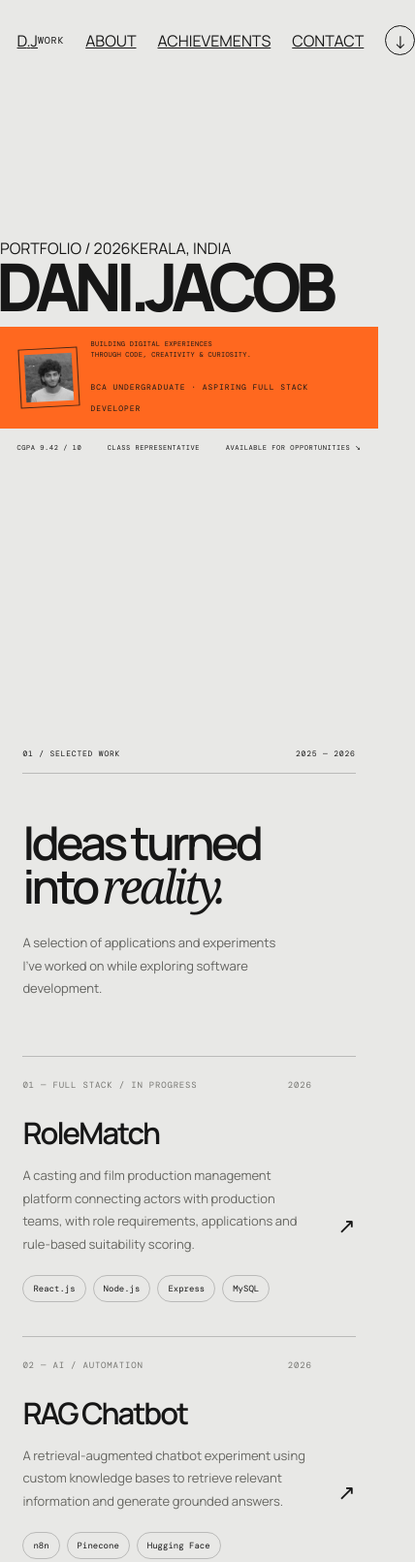
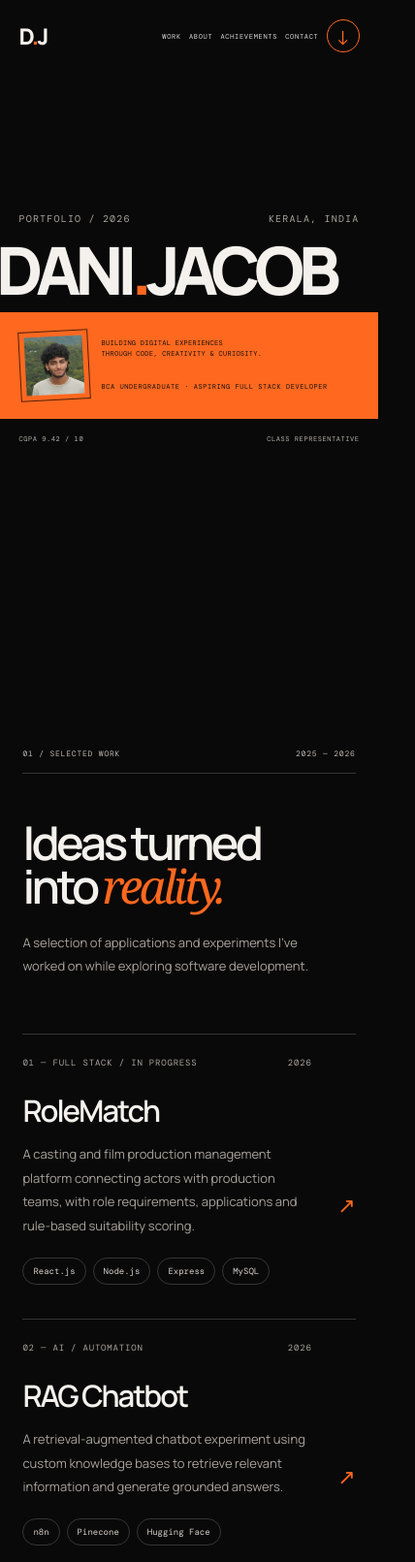
Before and after one commit to danjqb/dani-portfolio, a plain HTML site: page index.html in a window 390 px wide. Shown: the top 1611 px of the page at 97% size, 428 px wide, since content can reach past the window. Drawn offline with nearby package versions, Linux system fonts and the light colour scheme; a script that the page names is missing.

Commit message:
Refactor CSS variables and styles for dark theme

```diff
--- a/style.css
+++ b/style.css
@@ -1,134 +1,39 @@
-@import url('https://fonts.googleapis.com/css2?family=DM+Mono:wght@400;500&family=Manrope:wght@400;500;600;700;800&display=swap');
-
-:root {
-  --paper: #e8e8e6;
-  --ink: #171717;
-  --muted: #777773;
-  --orange: #ff681f;
-  --line: rgba(23, 23, 23, .22);
-}
-* { box-sizing: border-box; }
-html { scroll-behavior: smooth; }
-body {
-  margin: 0;
-  background: var(--paper);
-  color: var(--ink);
-  font-family: 'Manrope', Arial, sans-serif;
-  -webkit-font-smoothing: antialiased;
-}
-a { color: inherit; }
-.topbar {
-  position: absolute; top: 0; left: 0; width: 100%;
-  padding: 26px 4.5%; display: flex; justify-content: space-between;
-  align-items: center; z-index: 5;
-}
-.mark { width: 24px; height: 24px; display: flex; gap: 3px; align-items: end; text-decoration: none; }
-.mark span { display: block; width: 5px; background: var(--ink); transform: skew(-25deg); }
-.mark span:nth-child(1) { height: 10px; }
-.mark span:nth-child(2) { height: 17px; }
-.mark span:nth-child(3) { height: 13px; }
-.top-links { display: flex; align-items: center; gap: 22px; }
-.top-links > a:first-child { font: 10px 'DM Mono', monospace; text-decoration: none; letter-spacing: .08em; }
-.resume-icon {
-  display: grid; place-items: center; width: 31px; height: 31px;
-  border: 1px solid var(--ink); border-radius: 50%; text-decoration: none; font-size: 18px;
-  transition: background .2s, color .2s;
-}
-.resume-icon:hover { background: var(--ink); color: white; }
-.opening { padding-top: 25vh; min-height: 100vh; }
-.hero-title-wrap { overflow: hidden; width: 100%; }
-.giant-title {
-  margin: 0 0 1.2vw -1.1vw; white-space: nowrap;
-  font-size: 17.2vw; line-height: .82; letter-spacing: -.095em;
-  font-weight: 800; transform: scaleX(.99); transform-origin: left center;
-}
-.orange-strip {
-  margin-top: 2.5vw; min-height: 126px; background: var(--orange);
-  display: flex; align-items: center; padding: 13px 4.5%; gap: 23px; overflow: hidden;
-}
-.profile-frame {
-  flex: 0 0 88px; width: 88px; height: 88px; padding: 5px;
-  border: 1px solid rgba(20,20,20,.8); transform: rotate(-3deg);
-}
-.profile-frame img { width: 100%; height: 100%; object-fit: cover; display: block; filter: grayscale(100%); }
-.intro-copy { min-width: 235px; }
-.intro-copy p { font: 10px/1.55 'DM Mono', monospace; letter-spacing: .04em; margin: 0 0 13px; }
-.intro-copy span { font: 9px 'DM Mono', monospace; letter-spacing: .12em; }
-.ticker { flex: 1; overflow: hidden; white-space: nowrap; text-align: right; font: 10px 'DM Mono', monospace; letter-spacing: .1em; }
-.hero-foot { display: flex; justify-content: space-between; padding: 15px 4.5%; font: 9px 'DM Mono', monospace; letter-spacing: .08em; }
-.section-pad { padding: 115px 7%; }
-.section-kicker { display: flex; justify-content: space-between; gap: 20px; font: 10px 'DM Mono', monospace; letter-spacing: .1em; text-transform: uppercase; border-bottom: 1px solid var(--line); padding-bottom: 15px; }
-.section-intro { display: flex; align-items: end; justify-content: space-between; gap: 40px; padding: 65px 0 75px; }
-h2 { font-size: clamp(48px, 8vw, 112px); line-height: .94; letter-spacing: -.075em; font-weight: 600; margin: 0; }
-h2 em { font-family: Georgia, serif; font-weight: 400; }
-.section-intro p { max-width: 275px; font-size: 13px; line-height: 1.8; color: #62625f; margin: 0 2% 8px 0; }
-.project-card { position: relative; border-top: 1px solid var(--line); padding: 23px 45px 35px 0; }
-.project-card:last-child { border-bottom: 1px solid var(--line); }
-.project-meta { display: flex; justify-content: space-between; font: 9px 'DM Mono', monospace; letter-spacing: .09em; color: var(--muted); }
-.project-main { display: flex; justify-content: space-between; align-items: end; gap: 35px; padding-top: 22px; }
-.project-main > div:first-child { max-width: 620px; }
-.project-main h3 { font-size: clamp(31px, 4.2vw, 58px); letter-spacing: -.065em; font-weight: 600; margin: 0 0 12px; }
-.project-main p { color: #666661; font-size: 13px; line-height: 1.8; max-width: 570px; margin: 0; }
-.project-tags { display: flex; flex-wrap: wrap; justify-content: end; gap: 7px; max-width: 280px; }
-.project-tags span { border: 1px solid var(--line); border-radius: 30px; padding: 7px 10px; font: 9px 'DM Mono', monospace; white-space: nowrap; }
-.project-arrow { position: absolute; right: 0; top: 50%; font-size: 22px; transition: transform .2s; }
-.project-card:hover .project-arrow { transform: translate(4px,-4px); }
-.about { background: #dededb; }
-.about-layout { display: grid; grid-template-columns: 1.25fr .75fr; gap: 8%; padding-top: 65px; align-items: end; }
-.about-layout h2 { font-size: clamp(48px, 7vw, 96px); }
-.about-copy { padding-bottom: 7px; }
-.about-copy p { color: #5d5d59; font-size: 13px; line-height: 1.9; margin: 0 0 18px; }
-.text-link { display: inline-flex; gap: 24px; margin-top: 20px; padding-bottom: 8px; border-bottom: 1px solid var(--ink); text-decoration: none; font: 10px 'DM Mono', monospace; letter-spacing: .08em; }
-.skills h2, .education h2 { padding: 62px 0 55px; }
-.skills-grid { display: grid; grid-template-columns: repeat(3, 1fr); border-top: 1px solid var(--line); }
-.skills-grid div { display: flex; align-items: baseline; gap: 18px; padding: 22px 10px 22px 0; border-bottom: 1px solid var(--line); }
-.skills-grid small { font: 9px 'DM Mono', monospace; color: var(--muted); }
-.skills-grid span { font-size: 15px; font-weight: 500; }
-.education { background: #dededb; }
-.education-row { display: grid; grid-template-columns: .55fr 1.5fr .7fr; gap: 25px; border-top: 1px solid var(--line); padding: 30px 0; align-items: start; }
-.education-years, .education-status { font: 10px 'DM Mono', monospace; letter-spacing: .06em; }
-.education-status { text-align: right; color: var(--muted); }
-.education-row h3 { margin: 0 0 10px; font-size: 23px; letter-spacing: -.04em; }
-.education-row p { margin: 5px 0; color: #656560; font-size: 13px; }
-.education-row .education-note { margin-top: 15px; font: 10px 'DM Mono', monospace; }
-.contact { background: var(--ink); color: #eee; padding-bottom: 90px; }
-.contact .section-kicker { border-color: #4b4b48; color: #aaa; }
-.contact-overline { font: 10px 'DM Mono', monospace; letter-spacing: .1em; color: #aaa; margin: 75px 0 25px; }
-.contact h2 { font-size: clamp(60px, 10vw, 140px); }
-.contact-email { display: inline-flex; gap: 25px; color: var(--orange); text-decoration: none; margin-top: 48px; padding-bottom: 9px; border-bottom: 1px solid #777; font-size: clamp(16px, 2vw, 24px); }
-.social-row { display: flex; gap: 30px; margin-top: 75px; }
-.social-row a, .footer { font: 9px 'DM Mono', monospace; letter-spacing: .08em; text-decoration: none; }
-.social-row a { color: #ddd; }
-.footer { background: var(--ink); color: #999; border-top: 1px solid #444; padding: 22px 7%; display: flex; justify-content: space-between; gap: 20px; }
-.footer a { color: #ddd; text-decoration: none; }
-
-@media (max-width: 760px) {
-  .opening { padding-top: 29vh; min-height: 82vh; }
-  .giant-title { font-size: 17.5vw; letter-spacing: -.09em; }
-  .orange-strip { min-height: 105px; padding: 10px 5%; gap: 13px; }
-  .profile-frame { flex-basis: 70px; width: 70px; height: 70px; }
-  .intro-copy { min-width: 0; }
-  .intro-copy p { font-size: 8px; }
-  .intro-copy span { font-size: 8px; }
-  .ticker { display: none; }
-  .hero-foot { font-size: 7px; }
-  .section-pad { padding: 80px 6%; }
-  .section-intro { display: block; padding: 48px 0 50px; }
-  .section-intro p { margin-top: 25px; }
-  .project-main { display: block; }
-  .project-tags { justify-content: start; margin-top: 20px; }
-  .project-arrow { top: 55%; }
-  .about-layout { grid-template-columns: 1fr; gap: 35px; padding-top: 48px; }
-  .skills-grid { grid-template-columns: repeat(2, 1fr); }
-  .skills-grid span { font-size: 13px; }
-  .education-row { grid-template-columns: 1fr; gap: 15px; }
-  .education-status { text-align: left; }
-  .contact-overline { margin-top: 55px; }
-  .social-row { flex-wrap: wrap; gap: 20px; margin-top: 55px; }
-  .footer { flex-direction: column; gap: 12px; padding: 22px 6%; }
-}
-@media (max-width: 420px) {
-  .intro-copy p { font-size: 7px; }
-  .profile-frame { flex-basis: 61px; width: 61px; height: 61px; }
-  .section-kicker { font-size: 8px; }
-}
+*{box-sizing:border-box}
+:root{--bg:#090909;--panel:#141414;--panel2:#1c1c1c;--ink:#f4f1ed;--muted:#aaa39c;--orange:#ff681f;--line:rgba(255,255,255,.18)}
+html{scroll-behavior:smooth;scroll-padding-top:90px}
+body{margin:0;background:var(--bg);color:var(--ink);font-family:'Manrope',Arial,sans-serif;-webkit-font-smoothing:antialiased}
+a{color:inherit}
+.topbar{position:absolute;top:0;left:0;width:100%;padding:25px 5%;display:flex;justify-content:space-between;align-items:center;z-index:5}
+.brand{font-weight:800;font-size:23px;letter-spacing:-.08em;text-decoration:none}.brand span,.giant-title span{color:var(--orange)}
+.top-links{display:flex;align-items:center;gap:25px}.top-links>a:not(.resume-icon){font:10px 'DM Mono',monospace;letter-spacing:.1em;text-decoration:none;color:#ddd;transition:color .2s}.top-links>a:hover{color:var(--orange)}
+.resume-icon{display:grid;place-items:center;width:34px;height:34px;border:1px solid var(--orange);border-radius:50%;text-decoration:none;color:var(--orange);font-size:20px;transition:.2s}.resume-icon:hover{background:var(--orange);color:#090909}
+.opening{padding-top:22vh;min-height:100vh}.hero-topline{display:flex;justify-content:space-between;padding:0 5% 18px;font:10px 'DM Mono',monospace;color:var(--muted);letter-spacing:.12em}
+.hero-title-wrap{overflow:hidden;width:100%}.giant-title{margin:0 0 1.5vw -1vw;white-space:nowrap;font-size:17.8vw;line-height:.82;letter-spacing:-.105em;font-weight:800}
+.orange-strip{margin-top:2.5vw;min-height:140px;background:var(--orange);color:#111;display:flex;align-items:center;padding:15px 5%;gap:25px;overflow:hidden}
+.profile-frame{flex:0 0 100px;width:100px;height:100px;padding:5px;border:1px solid rgba(0,0,0,.7);transform:rotate(-3deg)}
+.profile-frame img{width:100%;height:100%;object-fit:cover;object-position:center 35%;display:block}
+.intro-copy{min-width:270px}.intro-copy p{font:10px/1.6 'DM Mono',monospace;letter-spacing:.04em;margin:0 0 13px}.intro-copy span{font:9px 'DM Mono',monospace;letter-spacing:.08em}
+.ticker{flex:1;overflow:hidden;white-space:nowrap;text-align:right;font:10px 'DM Mono',monospace;letter-spacing:.1em}.ticker span{display:inline-block;animation:marquee 18s linear infinite}
+@keyframes marquee{to{transform:translateX(-35%)}}
+.hero-foot{display:flex;justify-content:space-between;gap:12px;padding:16px 5%;font:9px 'DM Mono',monospace;letter-spacing:.08em;color:#b5b0aa}
+.section-pad{padding:112px 7%}.section-kicker{display:flex;justify-content:space-between;gap:20px;font:10px 'DM Mono',monospace;letter-spacing:.1em;text-transform:uppercase;border-bottom:1px solid var(--line);padding-bottom:15px;color:#c0b9b2}
+.section-intro{display:flex;align-items:end;justify-content:space-between;gap:40px;padding:65px 0 70px}
+h2{font-size:clamp(48px,8vw,112px);line-height:.94;letter-spacing:-.075em;font-weight:600;margin:0}h2 em{font-family:Georgia,serif;font-weight:400;color:var(--orange)}
+.section-intro p{max-width:300px;font-size:13px;line-height:1.8;color:var(--muted);margin:0 2% 8px 0}
+.project-card{position:relative;border-top:1px solid var(--line);padding:23px 45px 35px 0}.project-card:last-child{border-bottom:1px solid var(--line)}
+.project-meta{display:flex;justify-content:space-between;font:9px 'DM Mono',monospace;letter-spacing:.09em;color:var(--muted)}
+.project-main{display:flex;justify-content:space-between;align-items:end;gap:35px;padding-top:22px}.project-main>div:first-child{max-width:620px}
+.project-main h3{font-size:clamp(31px,4.2vw,58px);letter-spacing:-.065em;font-weight:600;margin:0 0 12px}.project-main p,.about-copy p{color:var(--muted);font-size:13px;line-height:1.9;max-width:590px;margin:0 0 16px}
+.project-tags{display:flex;flex-wrap:wrap;justify-content:end;gap:7px;max-width:280px}.project-tags span{border:1px solid var(--line);border-radius:30px;padding:7px 10px;font:9px 'DM Mono',monospace;white-space:nowrap;color:#d7d0c9}
+.project-arrow{position:absolute;right:0;top:50%;font-size:22px;color:var(--orange);transition:transform .2s}.project-card:hover .project-arrow{transform:translate(4px,-4px)}
+.about,.education{background:#151515}.about-layout{display:grid;grid-template-columns:1.2fr .8fr;gap:8%;padding-top:65px;align-items:end}.about-layout h2{font-size:clamp(48px,7vw,96px)}.about-copy{padding-bottom:7px}.about-copy strong{color:var(--orange)}
+.text-link{display:inline-flex;gap:24px;margin-top:20px;padding-bottom:8px;border-bottom:1px solid var(--orange);text-decoration:none;font:10px 'DM Mono',monospace;letter-spacing:.08em;color:var(--orange)}
+.skills h2,.education h2{padding:62px 0 55px}.skills-grid{display:grid;grid-template-columns:repeat(3,1fr);border-top:1px solid var(--line)}.skills-grid div{display:flex;align-items:baseline;gap:18px;padding:22px 10px 22px 0;border-bottom:1px solid var(--line)}.skills-grid small{font:9px 'DM Mono',monospace;color:var(--orange)}.skills-grid span{font-size:15px;font-weight:500}
+.education-row{display:grid;grid-template-columns:.55fr 1.5fr .7fr;gap:25px;border-top:1px solid var(--line);padding:30px 0;align-items:start}.education-years,.education-status,.leadership-tag{font:10px 'DM Mono',monospace;letter-spacing:.06em}.education-status{text-align:right;color:var(--muted)}.education-row h3,.leadership-row h3{margin:0 0 10px;font-size:23px;letter-spacing:-.04em}.education-row p,.leadership-row p{margin:5px 0;color:var(--muted);font-size:13px;line-height:1.7}.education-row .education-note{margin-top:15px;font:10px 'DM Mono',monospace;color:var(--orange)}
+.leadership-row{display:grid;grid-template-columns:72px 1fr auto;gap:24px;align-items:center;border-top:1px solid var(--line);padding:30px 0 8px}.leadership-mark{width:58px;height:58px;display:grid;place-items:center;background:var(--orange);color:#111;font-weight:800;font-size:20px;transform:rotate(-5deg)}.eyebrow{display:block;font:9px 'DM Mono',monospace;color:var(--orange);letter-spacing:.12em;margin-bottom:10px}.leadership-row p:last-child{max-width:720px}.leadership-tag{color:var(--muted);text-align:right}
+.achievements{background:#0d0d0d}.achievement-grid{display:grid;grid-template-columns:repeat(2,minmax(0,1fr));gap:14px}.achievement-card{border:1px solid var(--line);background:linear-gradient(145deg,#191919,#101010);padding:25px;min-height:190px;display:flex;flex-direction:column;justify-content:space-between;transition:transform .25s,border-color .25s}.achievement-card:hover{transform:translateY(-4px);border-color:var(--orange)}.achievement-card .achievement-type{font:9px 'DM Mono',monospace;letter-spacing:.12em;color:var(--orange);text-transform:uppercase}.achievement-card h3{font-size:23px;letter-spacing:-.04em;margin:18px 0 8px}.achievement-card p{font-size:12px;line-height:1.7;color:var(--muted);margin:0}.achievement-card a{color:var(--orange);font:10px 'DM Mono',monospace;text-decoration:none;margin-top:20px}.achievement-foot{display:flex;justify-content:space-between;border-top:1px solid var(--line);padding-top:18px;margin-top:28px;font:9px 'DM Mono',monospace;letter-spacing:.1em;color:var(--muted)}.achievement-foot a{color:var(--orange);text-decoration:none}.empty-achievements{color:var(--muted);font-size:13px}
+.contact{background:var(--orange);color:#111;padding-bottom:90px}.contact .section-kicker{border-color:rgba(0,0,0,.35);color:#29201b}.contact-overline{font:10px 'DM Mono',monospace;letter-spacing:.1em;margin:75px 0 25px}.contact h2 em{color:#f7e9df}.contact-email{display:inline-flex;gap:25px;color:#111;text-decoration:none;margin-top:48px;padding-bottom:9px;border-bottom:1px solid rgba(0,0,0,.5);font-size:clamp(16px,2vw,24px)}.social-row{display:flex;gap:30px;margin-top:75px}.social-row a,.footer{font:9px 'DM Mono',monospace;letter-spacing:.08em;text-decoration:none}.social-row a{color:#111}
+.footer{background:#080808;color:#999;border-top:1px solid #333;padding:22px 7%;display:flex;justify-content:space-between;gap:20px}.footer a{color:#ddd;text-decoration:none}
+@media(max-width:760px){.topbar{padding:20px 5%}.top-links{gap:12px}.top-links>a:not(.resume-icon){font-size:8px}.opening{padding-top:26vh;min-height:82vh}.giant-title{font-size:17.5vw;letter-spacing:-.09em}.orange-strip{min-height:110px;padding:10px 5%;gap:13px}.profile-frame{flex-basis:72px;width:72px;height:72px}.intro-copy{min-width:0}.intro-copy p{font-size:8px}.intro-copy span{font-size:7px}.ticker{display:none}.hero-foot{font-size:7px}.section-pad{padding:80px 6%}.section-intro{display:block;padding:48px 0 50px}.section-intro p{margin-top:25px}.project-main{display:block}.project-tags{justify-content:start;margin-top:20px}.project-arrow{top:55%}.about-layout{grid-template-columns:1fr;gap:35px;padding-top:48px}.skills-grid{grid-template-columns:repeat(2,1fr)}.skills-grid span{font-size:13px}.education-row{grid-template-columns:1fr;gap:15px}.education-status{text-align:left}.leadership-row{grid-template-columns:58px 1fr;gap:15px}.leadership-tag{grid-column:2;text-align:left}.achievement-grid{grid-template-columns:1fr}.contact-overline{margin-top:55px}.social-row{flex-wrap:wrap;gap:20px;margin-top:55px}.footer{flex-direction:column;gap:12px;padding:22px 6%}}
+@media(max-width:420px){.top-links{gap:8px}.top-links>a:not(.resume-icon){font-size:7px}.section-kicker{font-size:8px}.hero-foot span:last-child{display:none}.intro-copy p{font-size:7px}}
+@media(prefers-reduced-motion:reduce){*,*::before,*::after{scroll-behavior:auto!important;animation:none!important;transition:none!important}}
```
